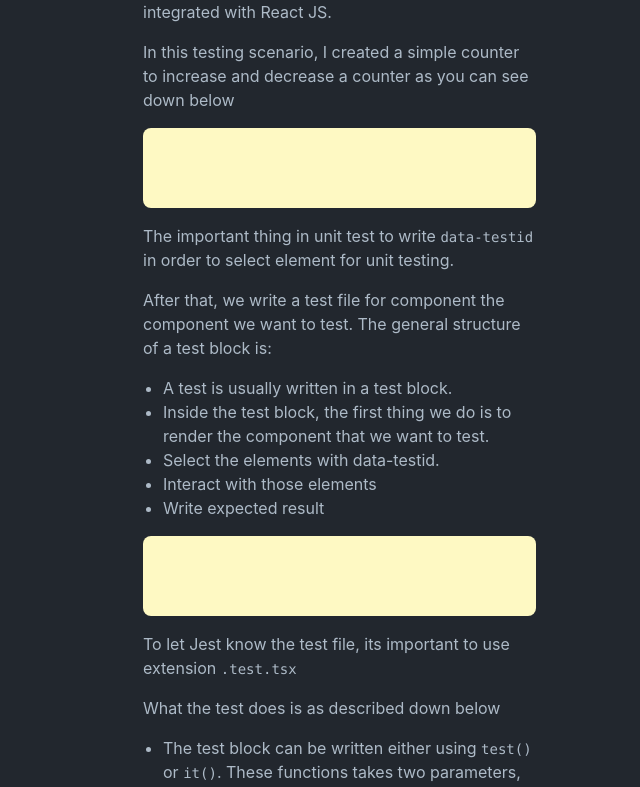
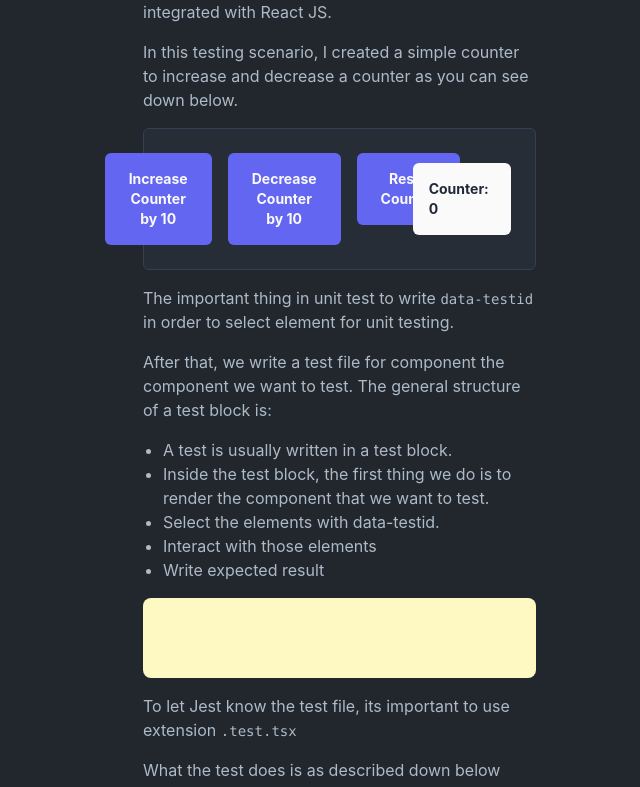
Before and after one commit to irsyaddd/react-fe-study-case, a React (Create React App) app: page / in a window 1280 px wide. Shown: the part 2429-3216 px from the top of the page, without its empty margins (357-997 px from the left). Built offline with nearby package versions, Linux system fonts and the light colour scheme.

Commit message:
add images

```diff
--- /dev/null
+++ b/src/components/ButtonWithCounter/index.tsx
@@ -0,0 +1,36 @@
+import { useState } from "react";
+import Button from "../button";
+
+export default function ButtonWithCounter() {
+  const [counter, setCounter] = useState(0);
+
+  return (
+    <div className="bg-[#262d36] rounded-md flex items-center justify-center gap-4 p-6 my-4 border border-slate-700">
+      <div className="h-auto flex items-start justify-center w-2/3 gap-4">
+        <Button
+          testId="increment"
+          buttonText="Increase Counter by 10"
+          onClick={() => setCounter(counter + 10)}
+        />
+        <Button
+          testId="decrement"
+          buttonText="Decrease Counter by 10"
+          onClick={() => (counter === 0 ? null : setCounter(counter - 10))}
+        />
+        <Button
+          testId="reset"
+          buttonText="Reset Counter"
+          onClick={() => setCounter(0)}
+        />
+      </div>
+      <div className="h-auto flex items-center justify-center w-1/3">
+        <p
+          data-testid="counter"
+          className="p-4 bg-white-primary text-gray-800 font-bold text-sm rounded-md"
+        >
+          Counter: {counter}
+        </p>
+      </div>
+    </div>
+  );
+}
--- a/src/components/UnitTest/index.tsx
+++ b/src/components/UnitTest/index.tsx
@@ -1,5 +1,6 @@
 import { Images } from "../../assets";
-import { REACT_PROJECT_STRUCTURE, UNIT_TEST } from "../../data";
+import { UNIT_TEST } from "../../data";
+import ButtonWithCounter from "../ButtonWithCounter";
 import HeaderAndDescription from "../HeaderAndDescription";
 
 export default function UnitTest() {
@@ -33,9 +34,9 @@ export default function UnitTest() {
       </p>
       <p>
         In this testing scenario, I created a simple counter to increase and
-        decrease a counter as you can see down below
+        decrease a counter as you can see down below.
       </p>
-      <div className="bg-yellow-100 h-20 my-4 rounded-lg" />
+      <ButtonWithCounter />
       <p className="mb-4">
         The important thing in unit test to write <code>data-testid</code> in
         order to select element for unit testing.
@@ -97,7 +98,7 @@ export default function UnitTest() {
             >
               {item.label}{" "}
               <span>
-                <img src={Images.linkArrow} alt="arrow-image" />
+                <img src={Images.linkArrow} alt="arrow" />
               </span>
             </a>
           </li>
--- /dev/null
+++ b/src/components/button/index.tsx
@@ -0,0 +1,19 @@
+import React from "react";
+
+interface ButtonProps {
+  buttonText: string;
+  onClick: () => void;
+  testId: string;
+}
+
+export default function Button(props: ButtonProps) {
+  return (
+    <button
+      data-testid={props.testId}
+      onClick={props.onClick}
+      className="bg-indigo-500 hover:bg-indigo-400 active:bg-indigo-600 ease-in-out duration-150 active:duration-[0ms] px-6 py-4 rounded-md text-white-primary font-bold text-sm"
+    >
+      {props.buttonText}
+    </button>
+  );
+}
```
Also changed, not shown: tsconfig.json (+7 -1 lines), 1 other file (tests, documents, lock files or other folders).
